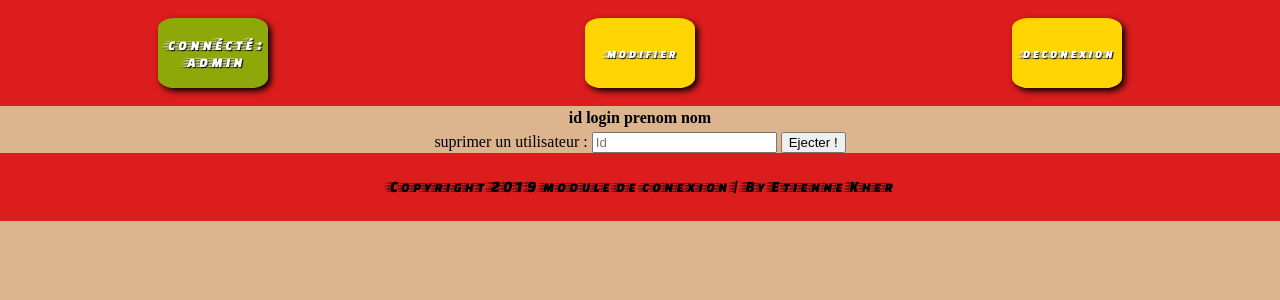
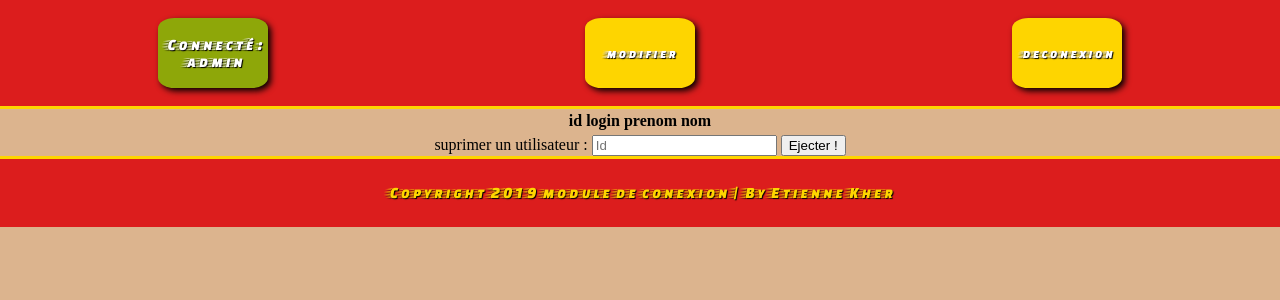
Before and after one commit to etienne-kher/module-connexion, a PHP site: page / in a window 1280 px wide. Shown: the top 300 px of the page. Run offline with PHP 8.4, Linux system fonts and the light colour scheme; the visitor is signed in with stand-in values (Sample User, id 1); data that the repository does not hold is empty; some web fonts are replaced.

Commit message:
css bordure et couleur

```diff
--- a/connexion.php
+++ b/connexion.php
@@ -37,7 +37,7 @@
 			<input type="text" name="login" placeholder="login">
 			<input type="password" name="mdp" placeholder="Mot de passe">
 		</div>
-		<input class="val" type="submit" value="Se Connécté" name="env-con">
+		<input class="val" type="submit" value="Se Connecté" name="env-con">
 	</form>
 	<a class="lien-bout ac" href="index.php">accueil</a>
 	<form action="index.php" method="post">
--- a/index.php
+++ b/index.php
@@ -7,6 +7,7 @@
 <html>
 <head>
 	<title>Piéger dans l'index</title>
+	<link rel="icon" type="image/png" href="image/favicon.png" />
 	<link href="https://fonts.googleapis.com/css?family=Calligraffitti|Faster+One&display=swap" rel="stylesheet">
 	<link rel="stylesheet" type="text/css" href="style.php">
 </head>
@@ -83,7 +84,7 @@
 		}
 
 		if(isset($_SESSION['login']))
-		{	echo"<div class=\"lien-bout ac bon\">connécté :<br>".$_SESSION['login']."</div><form method=\"post\" action=\"index.php\">
+		{	echo"<div class=\"lien-bout ac bon\">Connecté :<br>".$_SESSION['login']."</div><form method=\"post\" action=\"index.php\">
 							<input class=\"lien-bout\" type=\"submit\" name=\"mod\" value=\"modifier\">
 						</form>
 					<form method=\"post\" action=\"index.php\">
--- a/style.php
+++ b/style.php
@@ -55,6 +55,7 @@
 	width: 100%;
 	padding-top:1%;
 	padding-bottom:1%;
+	border-bottom: 3px solid #fed500;
 
 }
 .lien-bout{
@@ -109,6 +110,8 @@
 #connexion{
 	display: flex;
 	flex-direction: column;
+	height: 60px;
+	justify-content: space-around;
 }
 main{
 	display: flex;
@@ -118,6 +121,9 @@
 }
 p{
 	font-family: 'Faster One', cursive;
+	color: #fed500;
+	text-shadow: 1px 1px 1px black;
+
 }
 .form-ins{
 
@@ -134,7 +140,10 @@
 	text-align: center;
 	width: 100%;
 	background-color: #dc1d1d;
+	color: #fed500;
 	font-family: 'Faster One', cursive;
+	text-shadow: 1px 1px 1px black;
+	border-top: 3px solid #fed500;
 }
 
 #jeu-div
@@ -146,6 +155,8 @@
     width: 800px;
     height: 350px;
     display: <?php echo $disp ;?>
+    border: 3px solid #fed500;
+	border-radius: 10px;
 
 }
 @keyframes game {
@@ -171,5 +182,8 @@
 	background-image: url('image/<?php echo $_SESSION['game'] ;?>.jpg');
 	background-size: 100% 100%;
 	animation: game <?php echo $seconde;?>s infinite alternate;
+	border: none;
+	border-radius: 90px;
+	border: 3px solid #fed500;
 
 }
```
Also changed, not shown: image/favicon.png (added).
